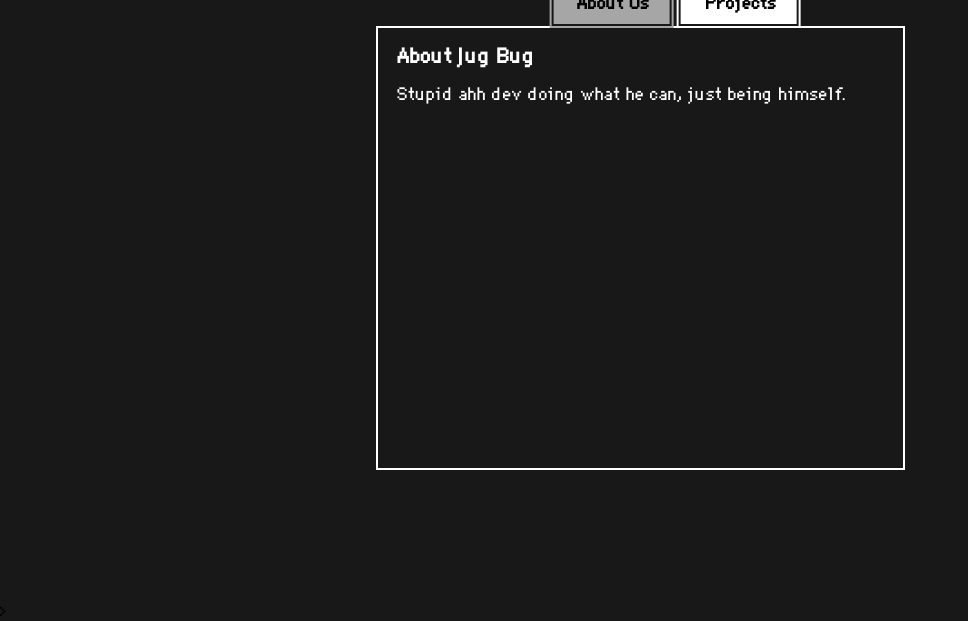
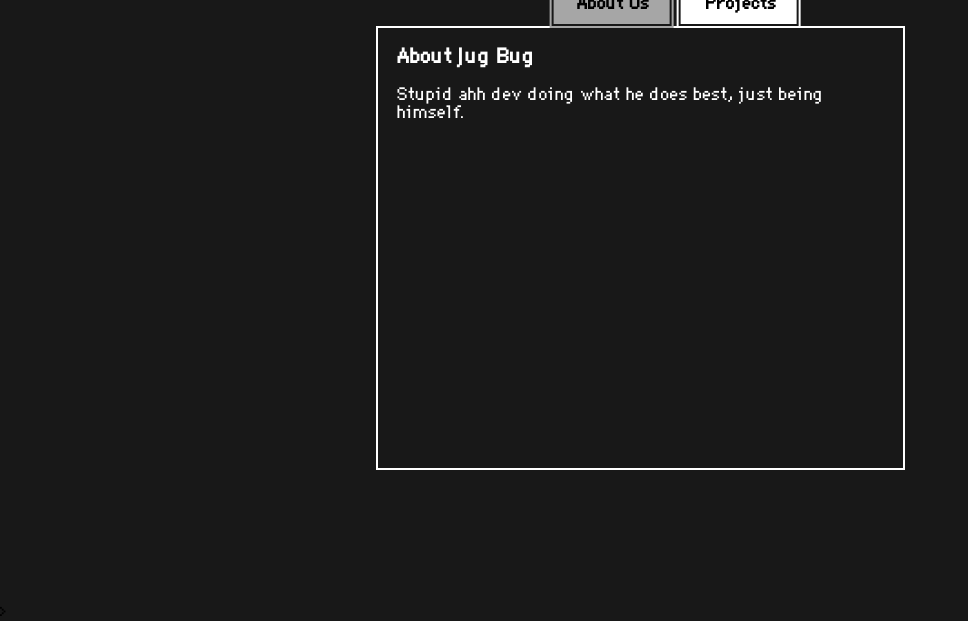
Before and after one commit to Ziwara/jugbug, a plain HTML site: page main_page.html in a window 1280 px wide. Shown: the part 197-818 px from the top of the page, without its empty margins (0-968 px from the left). Drawn offline with Linux system fonts and the light colour scheme.

Commit message:
Update main_page.html

```diff
--- a/main_page.html
+++ b/main_page.html
@@ -26,7 +26,7 @@
                 </label>
                 <div class="tab">
                 <h3 class="header">About Jug Bug</h3>
-                <p>Stupid ahh dev doing what he can, just being himself.</p>
+                <p>Stupid ahh dev doing what he does best, just being himself.</p>
                 </div>
 
                 <input type="radio" id="tab_projects" name="mytabs">
@@ -39,7 +39,6 @@
 
                 <div class="indented_list1">Completed:
                     <li class="indented_list2">Click ME
-                        <br>
                         <a class="indented_list3" href="https://drive.google.com/file/d/10TcDHGvFv8YjFgWNXV1eJe3vCGdW5nwv/view?usp=drive_link">
                             Android Release
                         </a>
```
